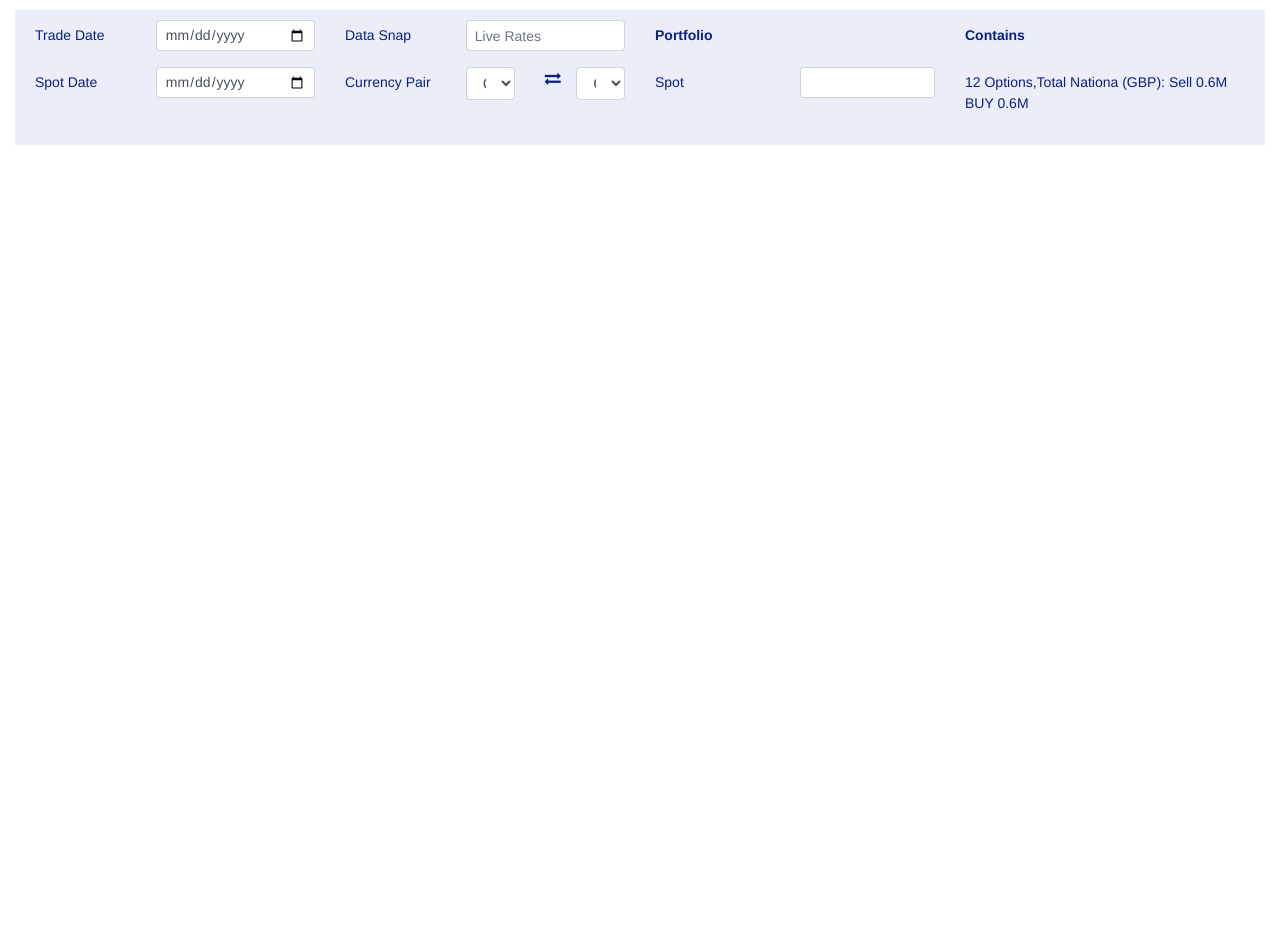
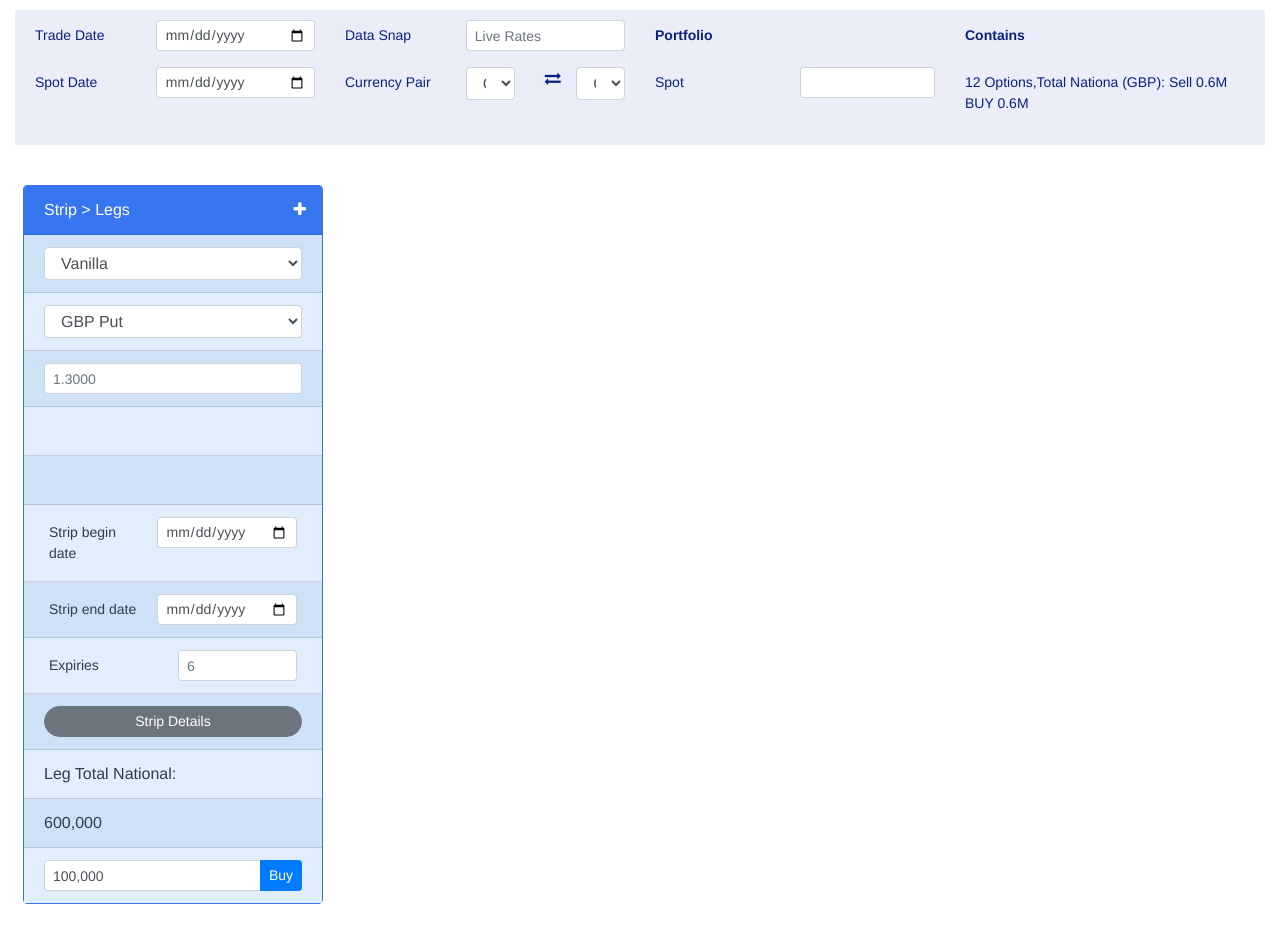
Before and after one commit to xsmorex/derivitest, a Vue app: page / in a window 1280 px wide. Shown: the top 942 px of the page. Before the commit the page ends 800 px from the top, so only its background shows below. Built offline with nearby package versions, Linux system fonts and the light colour scheme.

Commit message:
Option 1 UI design

```diff
--- a/src/assets/css/style.css
+++ b/src/assets/css/style.css
@@ -11,10 +11,42 @@ a {
     background-color: transparent;
     -webkit-text-decoration-skip: objects;
 }
-
+.btn-pill {
+    border-radius: 50em;
+}
 .top-section {
     margin-top: 10px;
     padding: 10px 20px;
     background: #ebeef8;
     color: #09217f;
 }
+
+.middle-section {
+    width: 100%;
+    overflow: scroll;
+}
+
+.strip-legs-option.card {
+    min-height: 300px;
+    width: 300px;
+    margin-right: 5px;
+    border:1px solid #3875f1;
+}
+.strip-legs-option .card-header{
+    background: #3875f1;
+    color: #fff;
+}
+.strip-legs-option .card-header-actions{
+    display: inline-block;
+    float: right;
+    margin-right: -.25rem;
+}
+.strip-legs-option .card-header-actions a {
+    color: #fff !important;
+}
+.strip-legs-option .list-group-item:nth-child(odd){
+  background:#cee1f6
+}
+.strip-legs-option .list-group-item:nth-child(even){
+  background:#e1eefc
+}
--- a/src/containers/Home.vue
+++ b/src/containers/Home.vue
@@ -1,6 +1,69 @@
 <template>
 <b-container fluid>
     <TopPanel />
+    <div class="middle-section mt-3 pt-4 pb-5">
+        <b-card no-body class="ml-2 strip-legs-option">
+        <div slot="header">
+            Strip > Legs
+            <div class="card-header-actions">
+                <b-link href="#" class="card-header-action btn-setting">
+                    <i class="fa fa-plus"></i>
+                </b-link>
+            </div>
+        </div>
+        <b-card-body class="p-0">
+            <b-list-group flush>
+                <b-list-group-item>
+                    <b-form-select id="optionClass" :plain="true" :options="['Vanilla', 'Cash Deals']" value="Vanilla">
+                    </b-form-select>
+                </b-list-group-item>
+                <b-list-group-item>
+                    <b-form-select id="callPutOption" :plain="true" :options="['GBP Put', 'GBP Call']" value="GBP Put">
+                    </b-form-select>
+                </b-list-group-item>
+                <b-list-group-item>
+                    <b-form-input id="strike" type="text" size="sm" placeholder="1.3000"></b-form-input>
+                </b-list-group-item>
+                <b-list-group-item>&nbsp;</b-list-group-item>
+                <b-list-group-item>&nbsp;</b-list-group-item>
+                <b-list-group-item>
+                    <b-form-group class="m-0" label="Strip begin date" label-for="date" :label-cols="5" label-size="sm" :horizontal="true">
+                        <b-form-input type="date" size="sm" id="strip_begin_date"></b-form-input>
+                    </b-form-group>
+                </b-list-group-item>
+                <b-list-group-item>
+                    <b-form-group class="m-0" label="Strip end date" label-for="date" :label-cols="5" label-size="sm" :horizontal="true">
+                        <b-form-input type="date" size="sm" id="strip_end_date"></b-form-input>
+                    </b-form-group>
+                </b-list-group-item>
+                <b-list-group-item>
+                    <b-form-group class="m-0" label="Expiries" label-for="smInput" label-size="sm" :label-cols="6" :horizontal="true">
+                        <b-form-input id="expiries" type="text" size="sm" placeholder="6"></b-form-input>
+                    </b-form-group>
+                </b-list-group-item>
+                <b-list-group-item>
+                    <b-button block variant="secondary" class="btn-pill" size="sm">Strip Details</b-button>
+                </b-list-group-item>
+                <b-list-group-item>
+                    Leg Total National:
+                </b-list-group-item>
+                <b-list-group-item>
+                    600,000
+                </b-list-group-item>
+                <b-list-group-item>
+                    <b-form-group class="m-0" label="" label-for="nationalIn">
+                        <b-input-group>
+                            <b-form-input size="sm" id="nationalIn" type="text" value="100,000"></b-form-input>
+                            <b-input-group-append>
+                                <b-button size="sm" variant="primary">Buy</b-button>
+                            </b-input-group-append>
+                        </b-input-group>
+                    </b-form-group>
+                </b-list-group-item>
+            </b-list-group>
+        </b-card-body>
+    </b-card>
+    </div>
 </b-container>
 </template>
 
```
